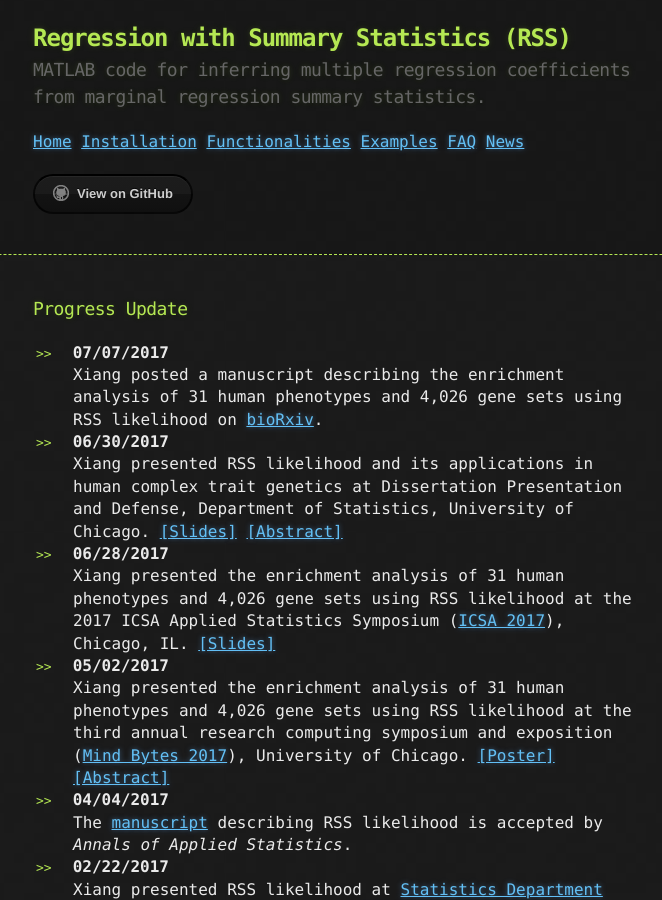
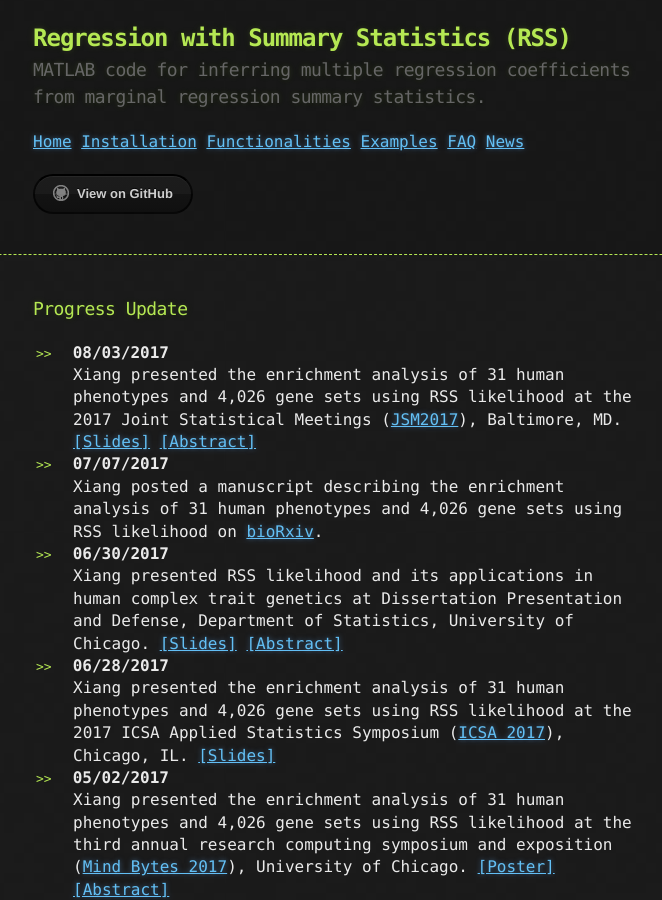
Before and after one commit to stephenslab/rss, a Jekyll site: the page built from docs/News.md, in a window 1280 px wide and 900 px high. Shown: the whole window, without its empty margins (307-969 px from the left). Built offline with Jekyll 4.4.1, drawn with Linux system fonts in a browser that asks for light colours; our own code applies the rules of GitHub Pages for plain Markdown files.

Commit message:
Update News.md

```diff
--- a/docs/News.md
+++ b/docs/News.md
@@ -1,5 +1,6 @@
 ### Progress Update
 
+- **08/03/2017**<br> Xiang presented the enrichment analysis of 31 human phenotypes and 4,026 gene sets using RSS likelihood at the 2017 Joint Statistical Meetings ([JSM2017](https://ww2.amstat.org/meetings/jsm/2017)), Baltimore, MD. [[Slides]](http://www.stat.uchicago.edu/~xiangzhu/JSM_20170803.pdf) [[Abstract]](https://ww2.amstat.org/meetings/jsm/2017/onlineprogram/AbstractDetails.cfm?abstractid=322545)
 - **07/07/2017**<br> Xiang posted a manuscript describing the enrichment analysis of 31 human phenotypes and 4,026 gene sets using RSS likelihood on [bioRxiv](http://www.biorxiv.org/content/early/2017/07/08/160770).
 - **06/30/2017**<br> Xiang presented RSS likelihood and its applications in human complex trait genetics at Dissertation Presentation and Defense, Department of Statistics, University of Chicago. [[Slides]](http://www.stat.uchicago.edu/~xiangzhu/THESIS_20170630.html) [[Abstract]](https://galton.uchicago.edu/students/seminars/2016-2017/zhu_xiang063017.pdf)
 - **06/28/2017**<br> Xiang presented the enrichment analysis of 31 human phenotypes and 4,026 gene sets using RSS likelihood at the 2017 ICSA Applied Statistics Symposium ([ICSA 2017](http://bioinfo.stats.northwestern.edu/~icsa/)), Chicago, IL. [[Slides]](http://www.stat.uchicago.edu/~xiangzhu/ICSA_20170628.pdf)
```
